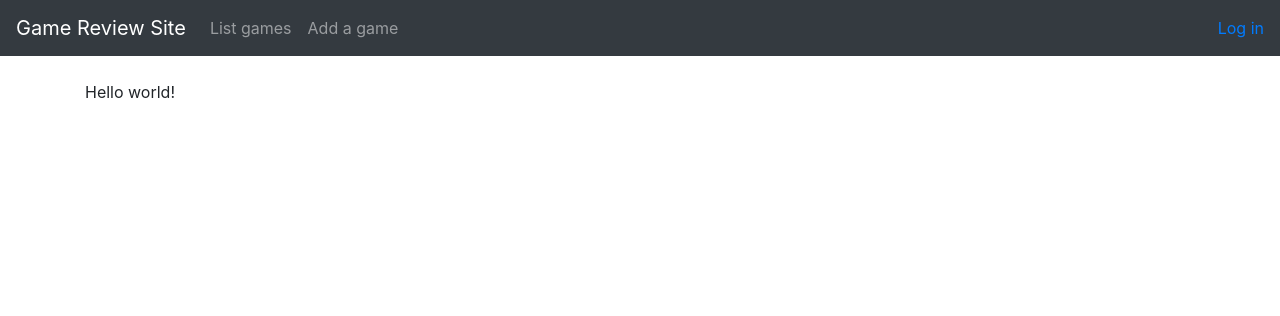
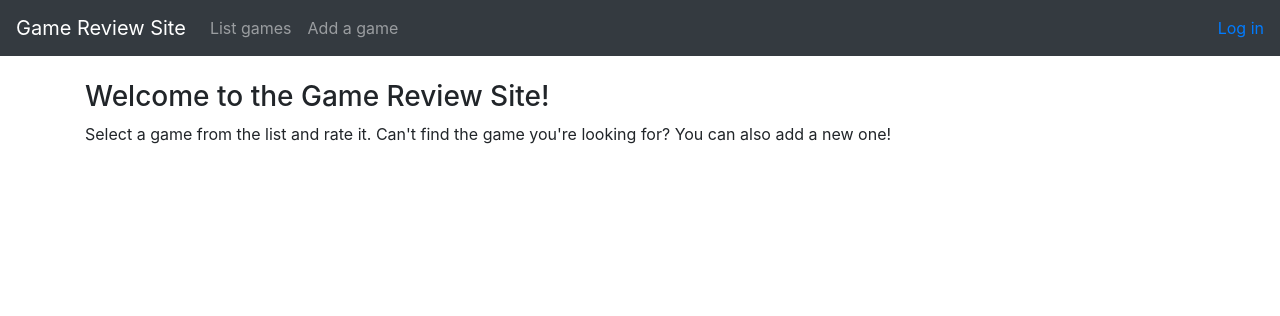
Before and after one commit to nakkekakke/GameReviewSite, a Flask app: page / in a window 1280 px wide. Shown: the top 316 px of the page. Run offline with Flask 2, Linux system fonts and the light colour scheme; some libraries are stand-ins or nearby versions.

Commit message:
paha bugi korjattu

```diff
--- a/application/games/models.py
+++ b/application/games/models.py
@@ -21,8 +21,8 @@ class Game(Base):
 
     @staticmethod
     def find_reviews_of_game(game_id):
-        if not isinstance(game_id, int):
-            return null
+        if not game_id.isdigit():
+            return None
 
         stmt = text("SELECT review.content, review.rating"
                     " FROM review, game"
--- a/application/reviews/views.py
+++ b/application/reviews/views.py
@@ -8,8 +8,6 @@ from application.games.models import Game
 @app.route('/reviews/new/<game_id>/', methods=['GET'])
 @login_required
 def reviews_form(game_id):
-    print("Lisätään")
-    print(game_id)
     game = Game.query.get(game_id)
     if not game:
         return redirect(url_for('games_index'))
--- a/application/templates/index.html
+++ b/application/templates/index.html
@@ -1,7 +1,6 @@
 {% extends "layout.html" %}
 
 {% block body %}
-  <p>
-    Hello world!
-  </p>
+  <h3>Welcome to the Game Review Site!</h3>
+  <p>Select a game from the list and rate it. Can't find the game you're looking for? You can also add a new one!</p>
 {% endblock %}
```
